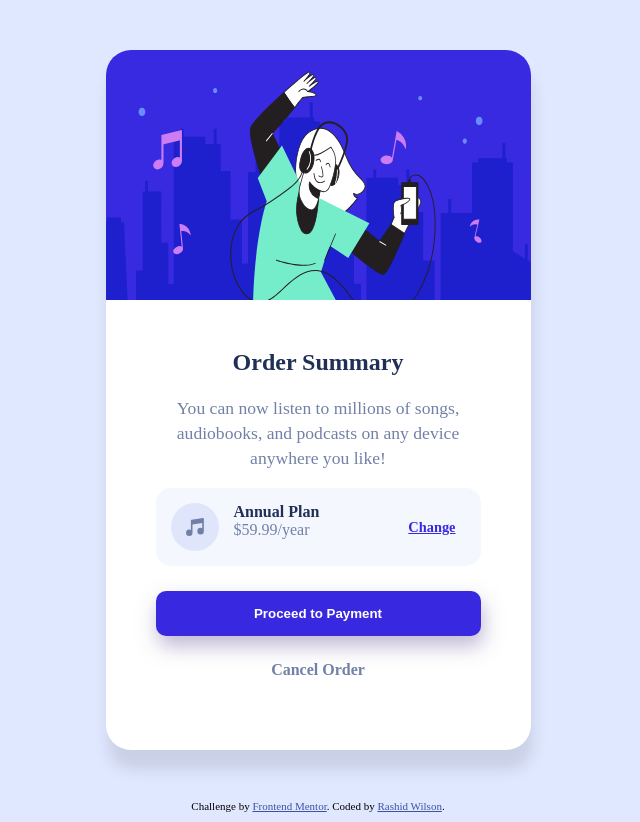
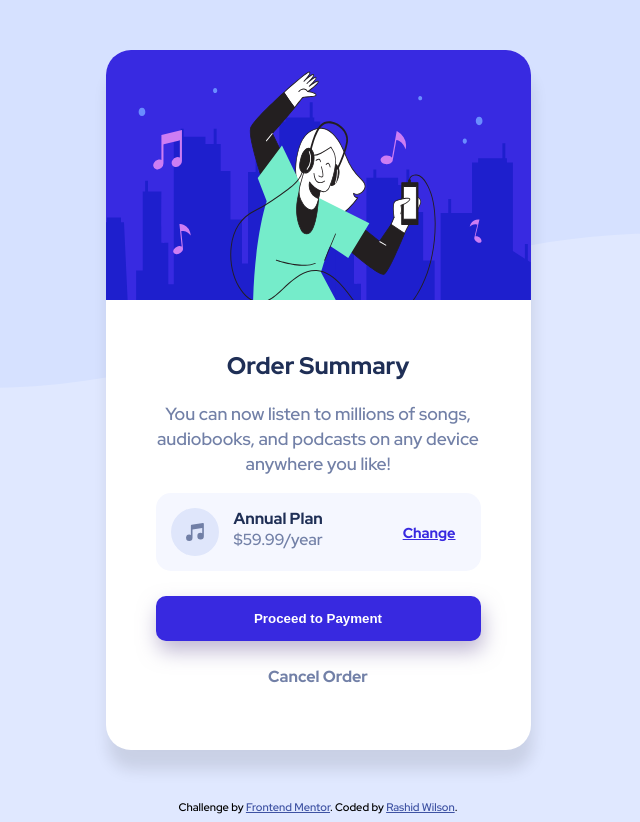
Before and after one commit to shangum/Order-Summary-Component-Challenge-Frontend-Mentor, a plain HTML site: page index.html in a window 1280 px wide. Shown: the whole page, without its empty margins (322-962 px from the left). Drawn offline with Linux system fonts and the light colour scheme; the site is published under a folder, as on GitHub Pages, so addresses that start at the root find nothing.

Commit message:
Fixing Fonts
Updating paths so that fonts work on github

```diff
--- a/styles/order-summary.css
+++ b/styles/order-summary.css
@@ -140,7 +140,7 @@ span.annual-plan {
 
 body {
     font-family:'RedHatDisplay';
-    background-image: url('/images/pattern-background-desktop.svg');
+    background-image: url('../images/pattern-background-desktop.svg');
     background-repeat: no-repeat;
     background-size: contain;
     background-color: hsl(225, 100%, 94%);
@@ -152,14 +152,14 @@ body {
 
 @font-face {
     font-family: RedHatDisplay;
-    src: url('/fonts/Red_Hat_Display/static/RedHatDisplay-SemiBold.ttf');
+    src: url('../fonts/Red_Hat_Display/static/RedHatDisplay-SemiBold.ttf');
     font-weight: 400;
     font-style: normal;
 }
 
 @font-face {
     font-family: RedHatDisplay;
-    src: url('/fonts/Red_Hat_Display/static/RedHatDisplay-Regular.ttf');
+    src: url('../fonts/Red_Hat_Display/static/RedHatDisplay-Regular.ttf');
     font-weight: 500;
     font-style: normal;
 
@@ -168,14 +168,14 @@ body {
 
 @font-face {
     font-family: RedHatDisplay;
-    src: url('/fonts/Red_Hat_Display/static/RedHatDisplay-Bold.ttf');
+    src: url('../fonts/Red_Hat_Display/static/RedHatDisplay-Bold.ttf');
     font-weight: 700;
     font-style: normal;
 }
 
 @font-face {
     font-family: RedHatDisplay;
-    src: url('/fonts/Red_Hat_Display/static/RedHatDisplay-ExtraBold.ttf');
+    src: url('../fonts/Red_Hat_Display/static/RedHatDisplay-ExtraBold.ttf');
     font-weight: 900;
     font-style: normal;
 }
```
